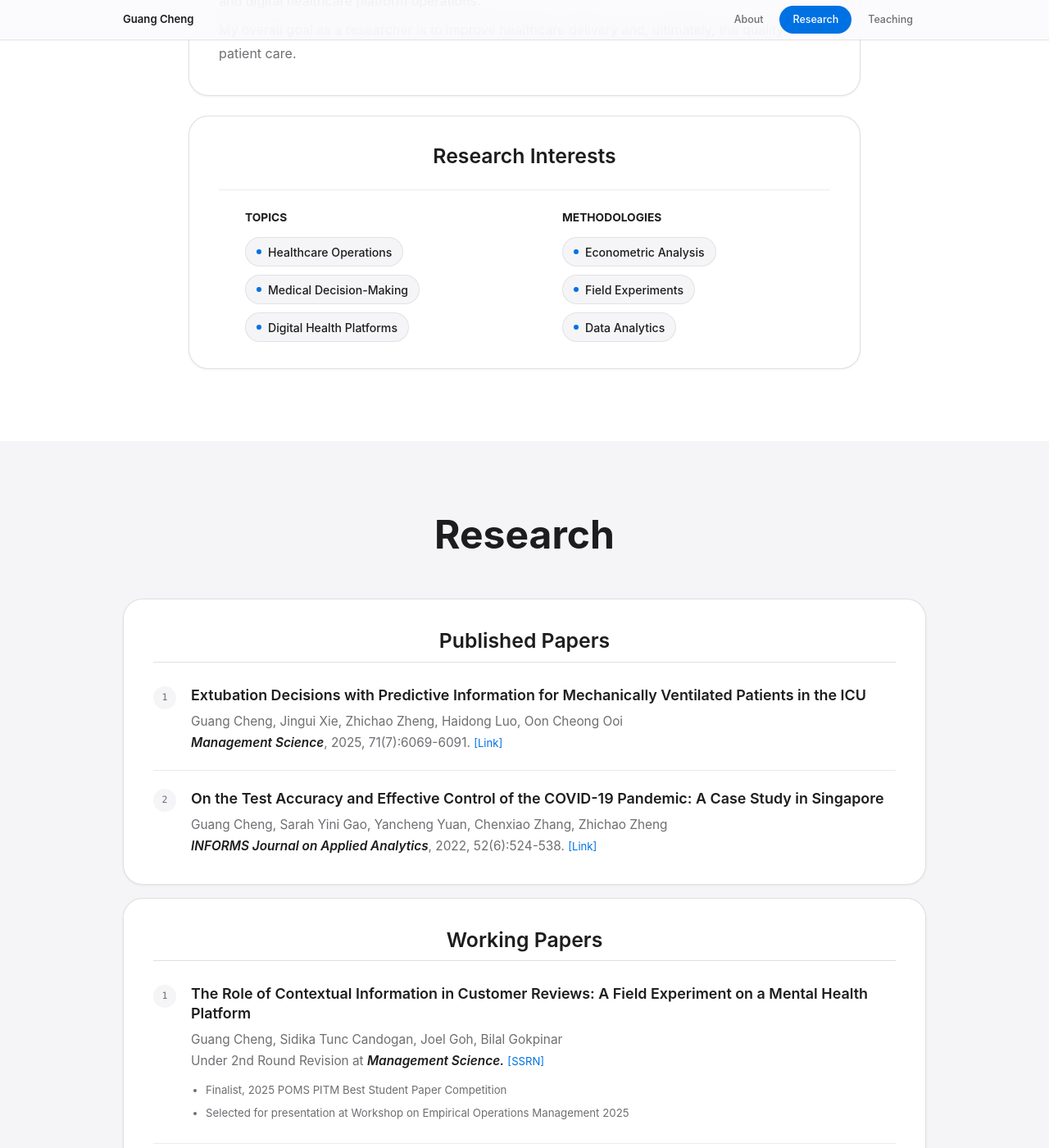
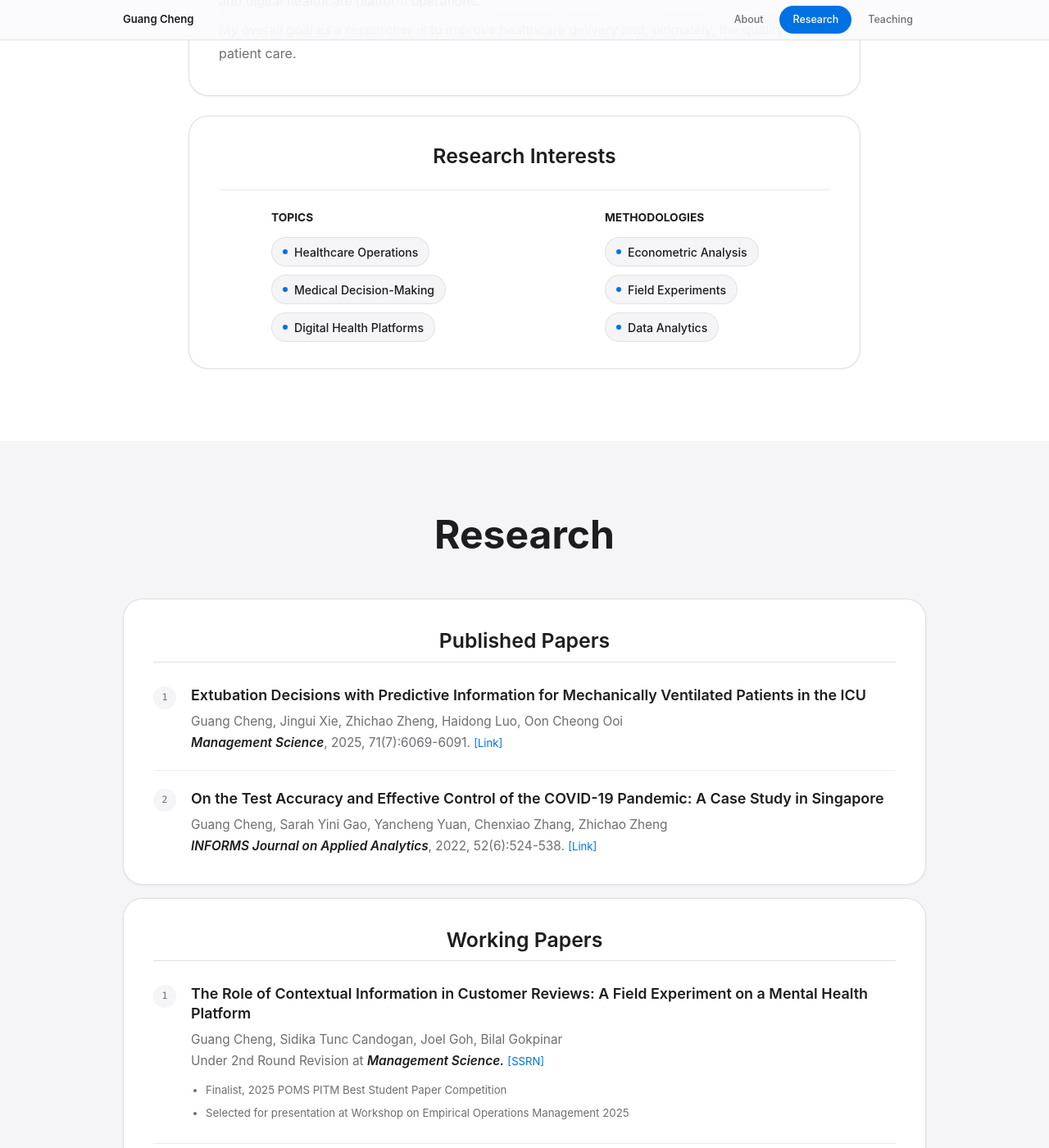
Before and after one commit to gcheng-nus/gcheng-nus.github.io, a Jekyll site: the page built from _pages/about.md, in a window 1280 px wide and 1400 px high, scrolled down 1227 px. Shown: the whole window at 82% size. Built offline with Jekyll 4.4.1, drawn with Linux system fonts in a browser that asks for light colours.

Commit message:
update position

```diff
--- a/assets/css/academic.scss
+++ b/assets/css/academic.scss
@@ -387,7 +387,14 @@ body.academic-site {
 
 .interests-grid > div {
   min-width: 0;
-  transform: translateX(32px);
+}
+
+.interests-grid > div:first-child {
+  transform: translateX(64px);
+}
+
+.interests-grid > div:last-child {
+  transform: translateX(84px);
 }
 
 .eyebrow {
@@ -859,6 +866,11 @@ body.academic-site {
     gap: 22px;
   }
 
+  .interests-grid > div:first-child,
+  .interests-grid > div:last-child {
+    transform: none;
+  }
+
   .paper-item,
   .wip-item {
     padding: 20px 0 20px 42px;
```
